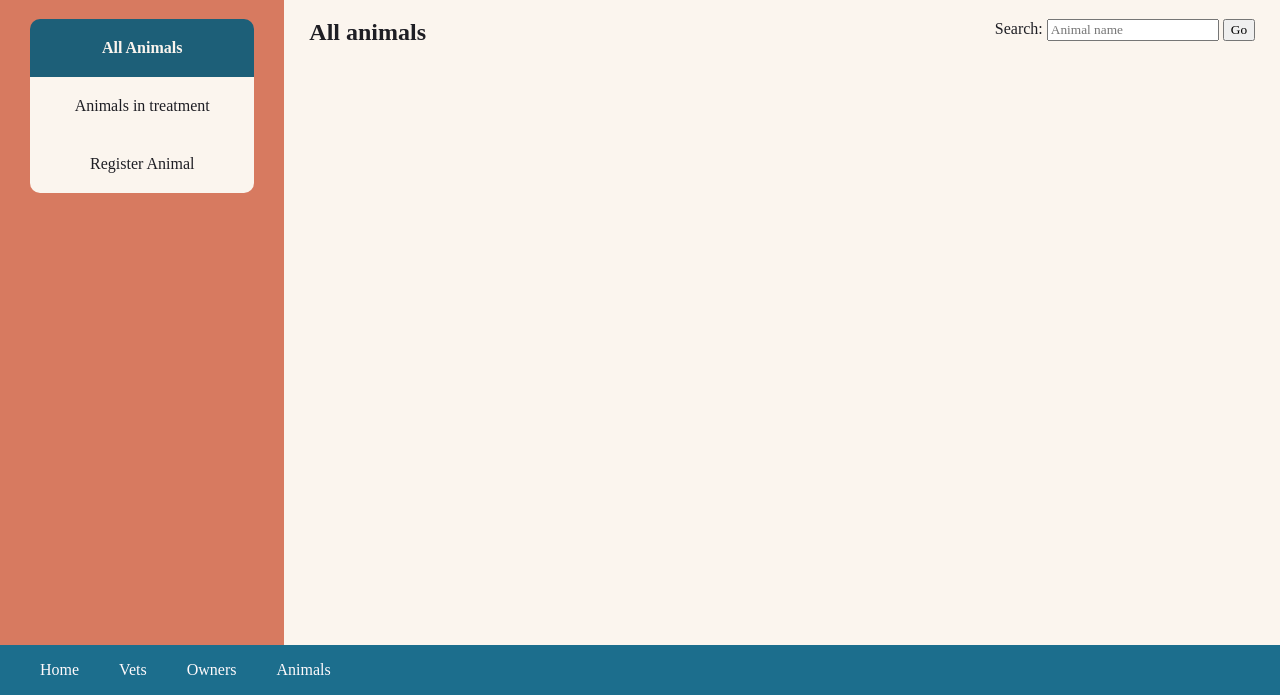
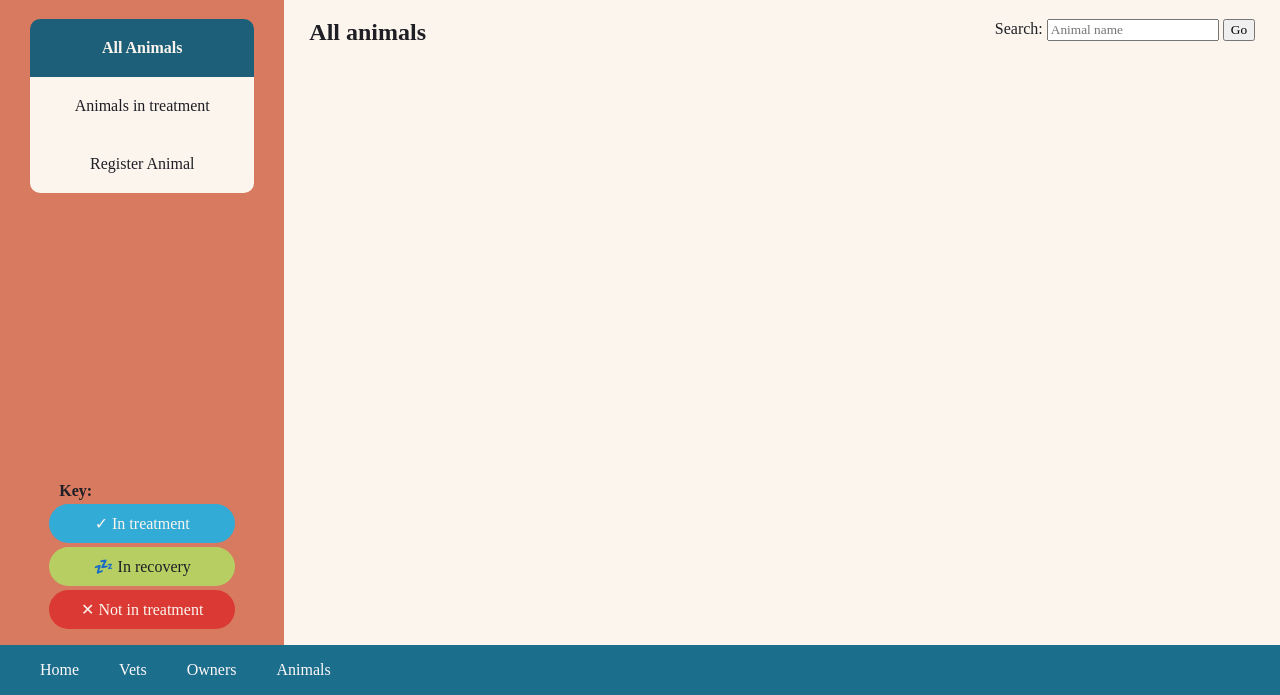
Before and after one commit to JnnyRdng/animanagement, a Flask app: page /animals in a window 1280 px wide. Shown: the part 105-800 px from the top of the page. Run offline with Flask 2, Linux system fonts and the light colour scheme; data that the repository does not hold is empty; some libraries are stand-ins or nearby versions; some web fonts are replaced.

Commit message:
add treatment key on index page

```diff
--- a/static/css/animals/style.css
+++ b/static/css/animals/style.css
@@ -93,3 +93,18 @@ img {
 .recovery {
     background-color: var(--june-bud);
 }
+
+#key {
+    display: block;
+    margin: auto;
+    width: 60%;
+}
+
+#treatment_key>ul {
+    list-style: none;
+    padding: 0px;
+}
+
+#treatment_key>ul>li {
+    margin: 4px;
+}
--- a/static/css/style.css
+++ b/static/css/style.css
@@ -122,6 +122,8 @@ body>main {
 
 .sidebar {
     background-color: var(--terra-cotta);
+    display: grid;
+    grid-template-rows: auto 1fr auto;
 }
 
 .sidebar>nav>ul {
--- a/templates/animals/base.html
+++ b/templates/animals/base.html
@@ -19,6 +19,17 @@
     <li {% if sidenav == "new" %}class="active" {% endif %}><a href="/animals/new">Register Animal</a></li>
   </ul>
 </nav>
+<section></section>
+{% if show_key %}
+<aside id="treatment_key">
+  <ul>
+    <li><span id="key"><strong>Key:</strong></span></li>
+    <li><span class="checked-in treatment">✓ In treatment</span></li>
+    <li><span class="checked-in recovery">💤 In recovery</span></li>
+    <li><span class="checked-out">✕ Not in treatment</span></li>
+  </ul>
+</aside>
+{% endif %}
 {% endblock side_nav %}
 
 
--- a/templates/animals/index.html
+++ b/templates/animals/index.html
@@ -1,6 +1,7 @@
 {% extends 'animals/base.html' %}
 
 {% set sidenav = "all" %}
+{% set show_key = True %}
 {% if admitted != undefined %}
 {% set sidenav = "admitted" %}
 {% endif %}
```
